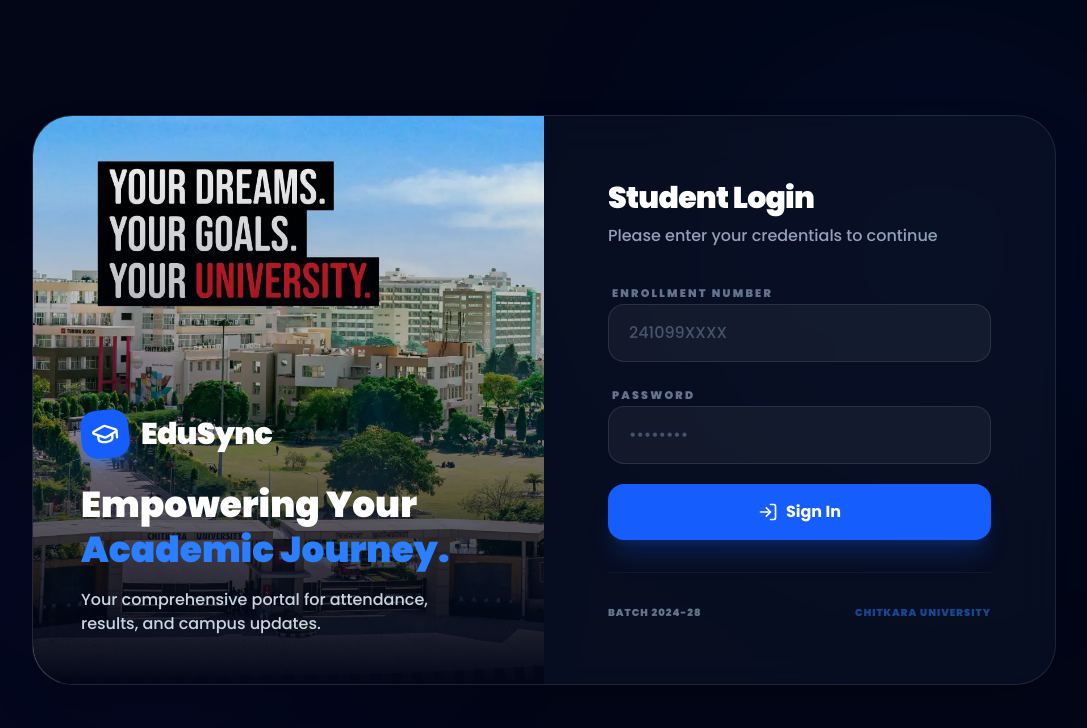
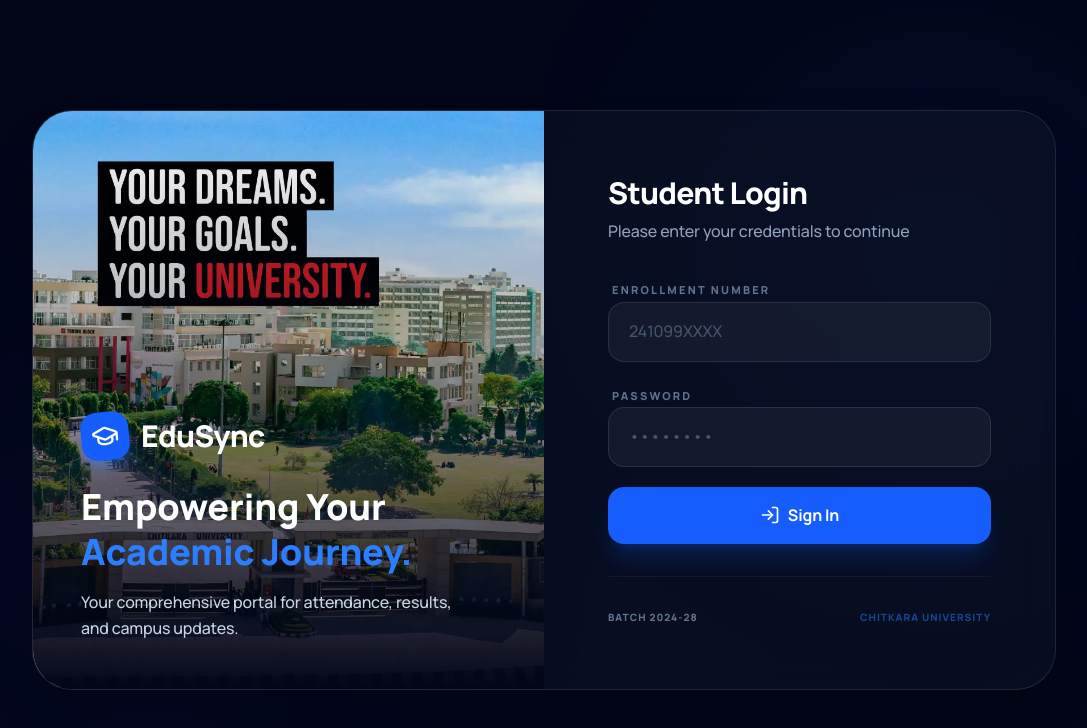
Before and after one commit to parasdev1729/EduSync, a React (Vite) app in the folder client/: page /login in a window 1280 px wide. Shown: the top 728 px of the page, without its empty margins (96-1183 px from the left). Built offline with nearby package versions, Linux system fonts and the light colour scheme; no server answers.

Commit message:
style: switch to Manrope font for a more professional SaaS aesthetic

```diff
--- a/client/index.html
+++ b/client/index.html
@@ -6,7 +6,7 @@
     <meta name="viewport" content="width=device-width, initial-scale=1.0" />
     <link rel="preconnect" href="https://fonts.googleapis.com">
     <link rel="preconnect" href="https://fonts.gstatic.com" crossorigin>
-    <link href="https://fonts.googleapis.com/css2?family=Inter:wght@400;500;600;700;800&family=Outfit:wght@300;400;500;600;700;800;900&family=Poppins:wght@300;400;500;600;700;800;900&family=Space+Grotesk:wght@300;400;500;600;700&display=swap" rel="stylesheet">
+    <link href="https://fonts.googleapis.com/css2?family=Inter:wght@400;500;600;700;800&family=Manrope:wght@200;300;400;500;600;700;800&family=Instrument+Sans:wght@400;500;600;700&display=swap" rel="stylesheet">
     <title>EduSync - Student Dashboard</title>
   </head>
   <body>
--- a/client/src/index.css
+++ b/client/src/index.css
@@ -1,15 +1,15 @@
 @import "tailwindcss";
 
 @theme {
-  --font-sans: "Poppins", "Inter", ui-sans-serif, system-ui, sans-serif;
-  --font-display: "Poppins", ui-sans-serif, system-ui, sans-serif;
-  --font-space: "Space Grotesk", sans-serif;
-  --font-poppins: "Poppins", sans-serif;
+  --font-sans: "Manrope", "Inter", ui-sans-serif, system-ui, sans-serif;
+  --font-display: "Manrope", ui-sans-serif, system-ui, sans-serif;
+  --font-instrument: "Instrument Sans", sans-serif;
 }
 
 :root {
-  font-family: "Poppins", "Inter", system-ui, Avenir, Helvetica, Arial, sans-serif;
-  line-height: 1.5;
+  font-family: "Manrope", "Inter", system-ui, Avenir, Helvetica, Arial, sans-serif;
+  line-height: 1.6; /* Slightly increased for better professional readability */
+  letter-spacing: -0.01em; /* Tighter tracking for a more "designed" look */
   font-weight: 400;
 
   font-synthesis: none;
```
